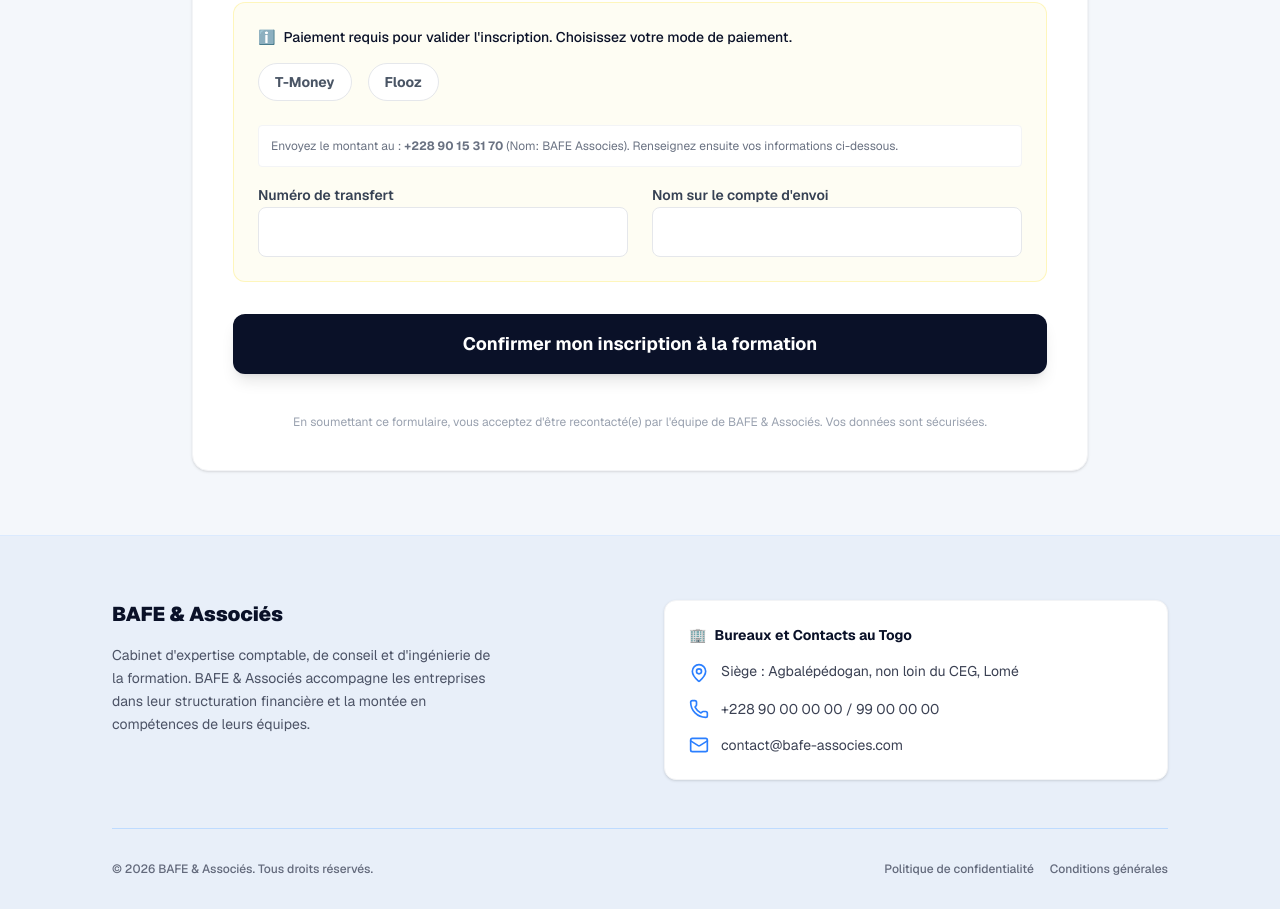
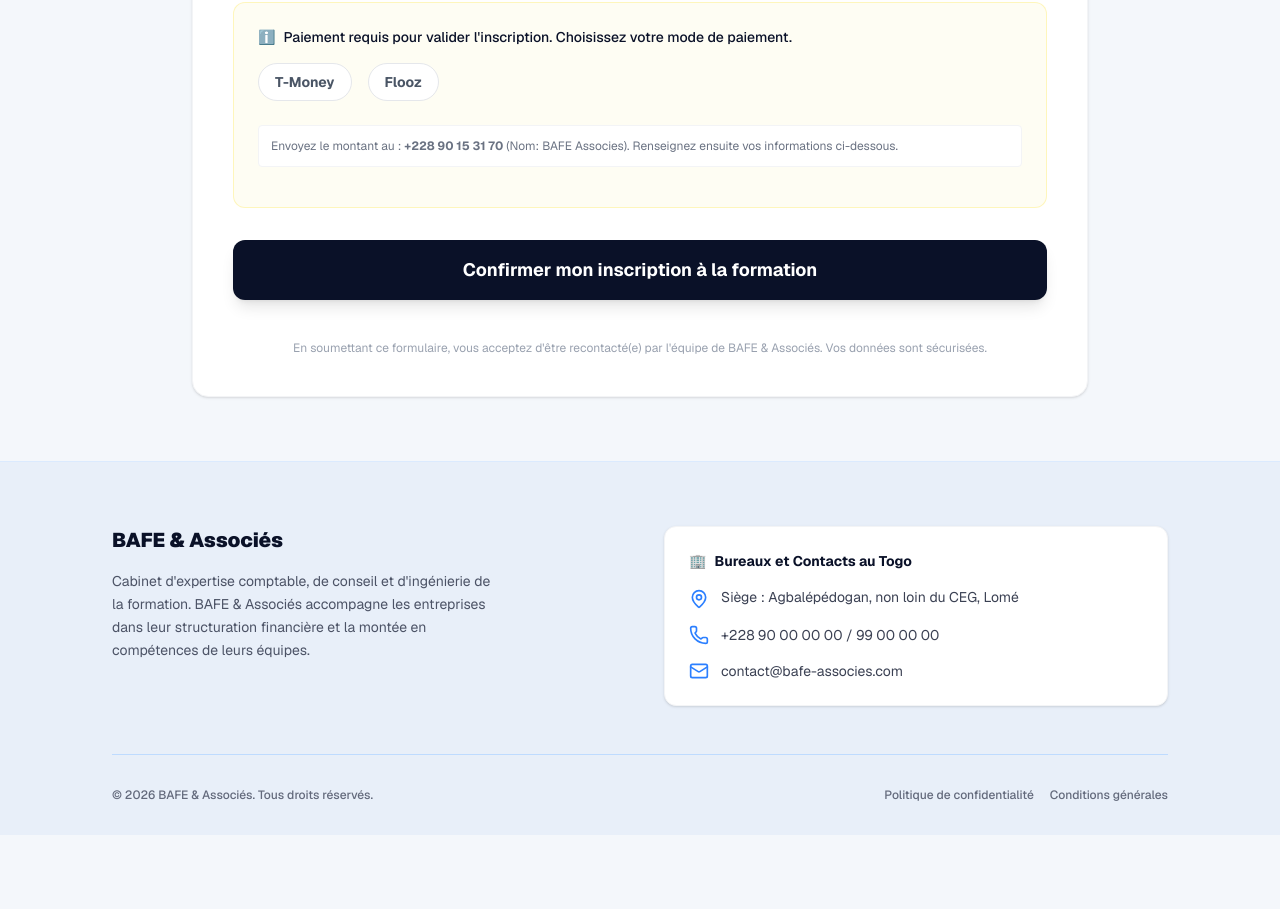
Before and after one commit to nathan2024-maker/analyse_donnee, a Next.js app: page / in a window 1280 px wide. Shown: the part 6544-7453 px from the top of the page. After the commit the page ends 7379 px from the top, so only its background shows below. Built offline with nearby package versions, Linux system fonts and the light colour scheme.

Commit message:
Supprime les champs numero de transfert et nom du compte d'envoi du formulaire de paiement

```diff
--- a/src/components/BookingForm.tsx
+++ b/src/components/BookingForm.tsx
@@ -82,17 +82,6 @@
               <p className="text-xs text-gray-500 mb-4 bg-white p-3 rounded border border-gray-100">
                 Envoyez le montant au : <strong>+228 90 15 31 70</strong> (Nom: BAFE Associes). Renseignez ensuite vos informations ci-dessous.
               </p>
-
-              <div className="grid grid-cols-1 md:grid-cols-2 gap-6">
-                <div className="space-y-1">
-                  <label className="text-sm font-semibold text-gray-700">Numéro de transfert</label>
-                  <input type="text" className="w-full bg-white border border-gray-200 rounded-lg px-4 py-3 focus:outline-none focus:ring-2 focus:ring-blue-500/50" />
-                </div>
-                <div className="space-y-1">
-                  <label className="text-sm font-semibold text-gray-700">Nom sur le compte d'envoi</label>
-                  <input type="text" className="w-full bg-white border border-gray-200 rounded-lg px-4 py-3 focus:outline-none focus:ring-2 focus:ring-blue-500/50" />
-                </div>
-              </div>
             </div>
 
             <button type="submit" className="w-full bg-bafe-blue text-white font-bold text-lg py-4 rounded-xl hover:bg-[#060c1d] transition-colors shadow-lg">
```
